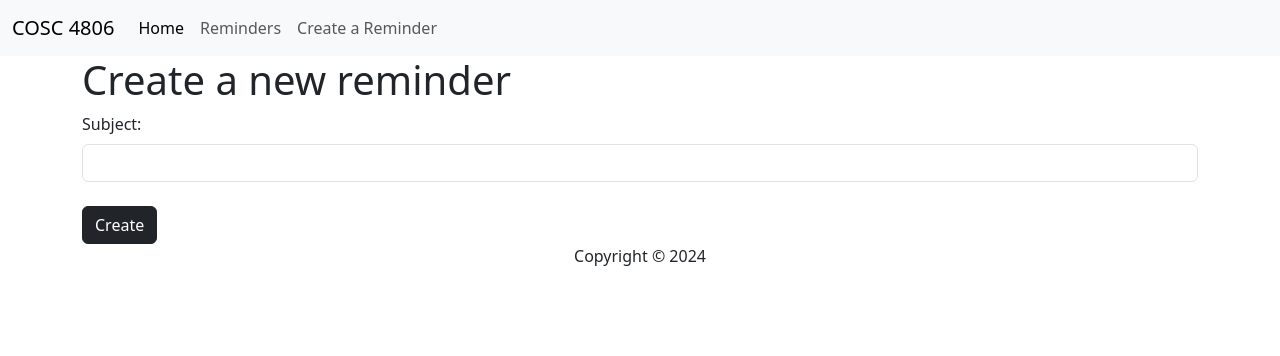
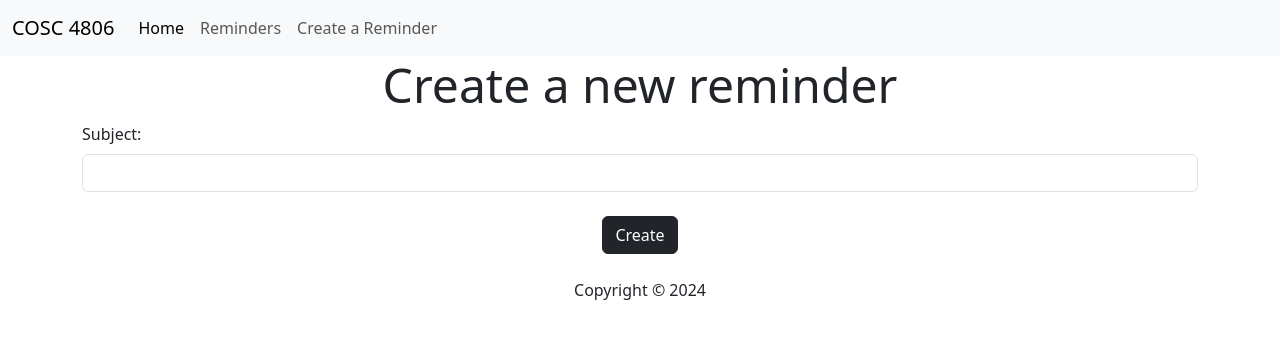
Before and after one commit to puroy3/cosc-4806-4, a PHP site: page /reminders/create in a window 1280 px wide. Shown: the top 356 px of the page. Run offline with PHP 8.4, Linux system fonts and the light colour scheme; the visitor is signed in with stand-in values (Sample User, id 1); data that the repository does not hold is empty.

Commit message:
Changed heading to display and centered button + text in create.php

```diff
--- a/app/views/reminders/create.php
+++ b/app/views/reminders/create.php
@@ -1,14 +1,19 @@
 <!-- Form looks like user signup, takes in subject, button that says create, added to reminders table and automatically add user_id. -->
 <?php require_once 'app/views/templates/header.php' ?>
 <div class="container">
-  <h1>Create a new reminder</h1>
+  <div class="text-center">
+    <h1 class="display-5">Create a new reminder</h1>
+  </div>
   <form action="/reminders/create" method="post">
     <div>
       <label for="subject" class="form-label">Subject:</label>
       <input class="form-control" name="subject" type="text" id="subject" required>
     </div>
     <br>
-    <button class="btn btn-dark" type="submit">Create</button>
+    <div class="text-center">
+      <button class="btn btn-dark" type="submit">Create</button>
+    </div>
   </form>
 </div>
+<br>
 <?php require_once 'app/views/templates/footer.php' ?>
```
